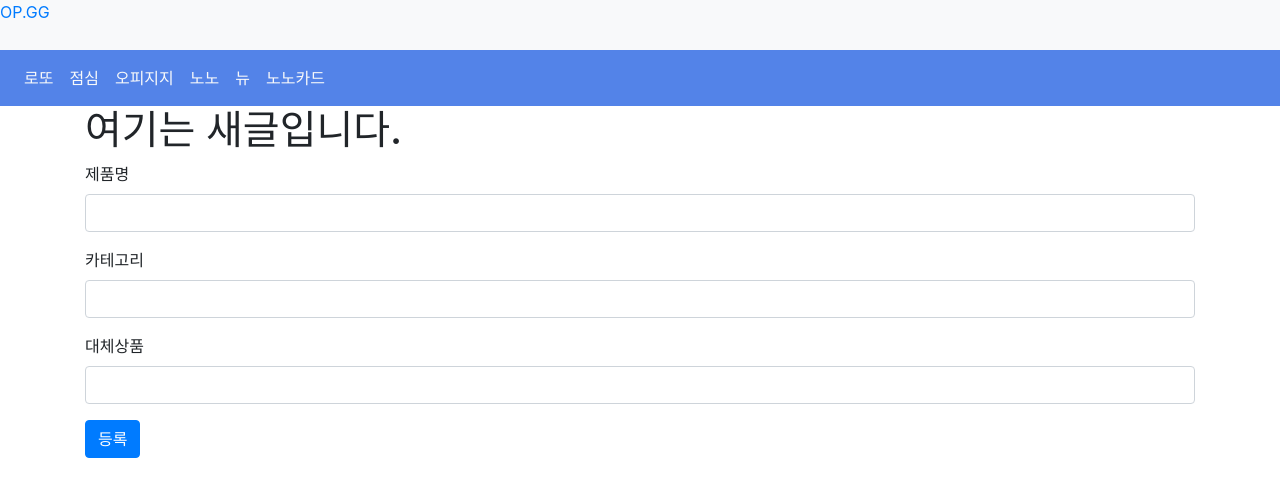
After one commit to betrayers000/TIL, a Python web app: template web/flask/templates/new.html in a window 1280 px wide. The commit adds this page. Shown: the top 497 px of the page. Run offline with Jinja, Linux system fonts and the light colour scheme; the template is opened without the code that fills it, so the values that code supplies are empty; some libraries are stand-ins or nearby versions.

Commit message:
week3 day4

```diff
--- /dev/null
+++ b/web/flask/data.csv
@@ -0,0 +1,3 @@
+해피해킹,키보드,한성
+제트스트림,문구,모나미
+유니클로,의류,"국산브랜드1, 국산브랜드2"
--- a/web/flask/templates/base.html
+++ b/web/flask/templates/base.html
@@ -7,7 +7,7 @@
   <title>Document</title>
   <link rel="stylesheet" href="https://stackpath.bootstrapcdn.com/bootstrap/4.3.1/css/bootstrap.min.css" integrity="sha384-ggOyR0iXCbMQv3Xipma34MD+dH/1fQ784/j6cY/iJTQUOhcWr7x9JvoRxT2MZw1T" crossorigin="anonymous">
 </head>
-<body style="background-color: #5383e8">
+<body>
   <div class="bg-light" style="height: 50px">
     <div class="mh-100">
       <a href="/index" >OP.GG</a>
@@ -16,12 +16,12 @@
   <nav class="navbar navbar-expand-sm navbar-light" style="background-color: #5383e8">
     <div class="collapse navbar-collapse" id="navbarNavAltMarkup">
       <div class="navbar-nav">
-        <a class="nav-item nav-link active text-light" href="/lotto">홈<span class="sr-only">(current)</span></a>
-        <a class="nav-item nav-link text-light" href="/lunch">챔피언 분석</a>
-        <a class="nav-item nav-link text-light" href="/opgg">통계</a>
-        <a class="nav-item nav-link text-light" href="/opgg">랭킹</a>
-        <a class="nav-item nav-link text-light" href="/opgg">프로관전</a>
-        <a class="nav-item nav-link text-light" href="/opgg">커뮤니티</a>
+        <a class="nav-item nav-link active text-light" href="/lotto">로또<span class="sr-only">(current)</span></a>
+        <a class="nav-item nav-link text-light" href="/lunch">점심</a>
+        <a class="nav-item nav-link text-light" href="/opgg">오피지지</a>
+        <a class="nav-item nav-link text-light" href="/nono">노노</a>
+        <a class="nav-item nav-link text-light" href="/new">뉴</a>
+        <a class="nav-item nav-link text-light" href="/card">노노카드</a>
       </div>
     </div>
   </nav>
--- /dev/null
+++ b/web/flask/templates/create.html
@@ -0,0 +1,5 @@
+{% extends 'base.html' %}
+
+{% block body %}
+  <h1>저장이 완료되었습니다.</h1>
+{% endblock %}
--- /dev/null
+++ b/web/flask/templates/new.html
@@ -0,0 +1,20 @@
+{% extends 'base.html' %}
+
+{% block body %}
+  <h1>여기는 새글입니다.</h1>
+  <form action="/create">
+    <div class="form-group">
+      <label for="product">제품명</label>
+      <input type="text" class="form-control" id="prodcut" name="product">
+    </div>
+    <div class="form-group">
+      <label for="category">카테고리</label>
+      <input type="text" class="form-control" id="category" name="category">
+    </div>
+    <div class="form-group">
+      <label for="replace">대체상품</label>
+      <input type="text" class="form-control" id="replace" name="replace">
+    </div>
+    <button type="submit" class="btn btn-primary">등록</button>
+    </form>
+{% endblock %}
```
Also changed, not shown: web/flask/app.py (+36 -0 lines), web/flask/templates/card.html (added, +22 -0 lines), web/flask/templates/nono.html (added, +25 -0 lines), 1 other file.
